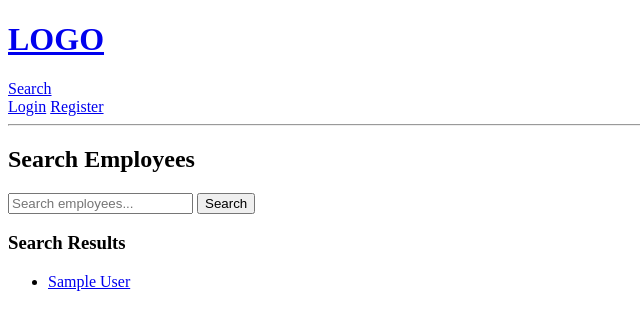
After one commit to PercyKomane/Records, a Django app: template primary/templates/primary/searchEmployee.html in a window 1280 px wide. The commit adds this page. Shown: the top 330 px of the page, without its empty margins (0-640 px from the left). Run offline with Django 3.2, Linux system fonts and the light colour scheme; the template is opened without the code that fills it: most values are stand-ins (such as "Sample title", 1, 10 or a date in 2020).

Commit message:
added search functionality

```diff
--- /dev/null
+++ b/primary/templates/primary/searchEmployee.html
@@ -0,0 +1,20 @@
+{% extends 'main.html' %}
+
+{% block content %}
+  <h2>Search Employees</h2>
+  <form method="get" action="{% url 'searchEmployee' %}">
+    <input type="text" name="q" placeholder="Search employees...">
+    <button type="submit">Search</button>
+  </form>
+
+  {% if results %}
+    <h3>Search Results</h3>
+    <ul>
+      {% for employee in results %}
+        <li><a href="{% url 'employeeDetails' pk=employee.id %}">{{ employee.first_name }} {{ employee.last_name }}</a></li>
+      {% endfor %}
+    </ul>
+  {% else %}
+    <p>No results found.</p>
+  {% endif %}
+{% endblock %}
--- a/primary/templates/primary/updateEmployee.html
+++ b/primary/templates/primary/updateEmployee.html
@@ -9,6 +9,7 @@
     {% csrf_token %}
     {{ form.as_p }}
 
+    <a href="{{ request.META.HTTP_REFERER }}">Go back</a>
     <button type="submit">Update</button>
 
   </form>
--- a/primary/urls.py
+++ b/primary/urls.py
@@ -10,4 +10,5 @@ urlpatterns = [
     path('register/', views.registerPage, name='registerPage'),
     path('logout/', views.logoutUser, name="logout"),
     path('updateEmployee/<str:pk>/', views.updateEmployee, name='updateEmployee'),
+    path('employee/search', views.searchEmployee, name='searchEmployee')
 ]
--- a/templates/navbar.html
+++ b/templates/navbar.html
@@ -1,4 +1,20 @@
+<!DOCTYPE html>
+<html lang="en">
+<head>
+    <meta charset="UTF-8">
+    <meta name="viewport" content="width=device-width, initial-scale=1.0">
+    <title>Document</title>
+</head>
+<body>
+    <div class="container">
+        <div>
             <a href="/"><h1>LOGO</h1></a>
+        </div>
+
+        <div>
+            <a href="{% url 'searchEmployee' %}">Search</a>
+        </div>
+    </div>
 
     {% if request.user.is_authenticated %}
 
@@ -13,3 +29,7 @@
 
     {% endif %}
     <hr>
+
+
+</body>
+</html>
```
Also changed, not shown: primary/views.py (+16 -0 lines). Lines whose indentation alone changed are shown as unchanged.
